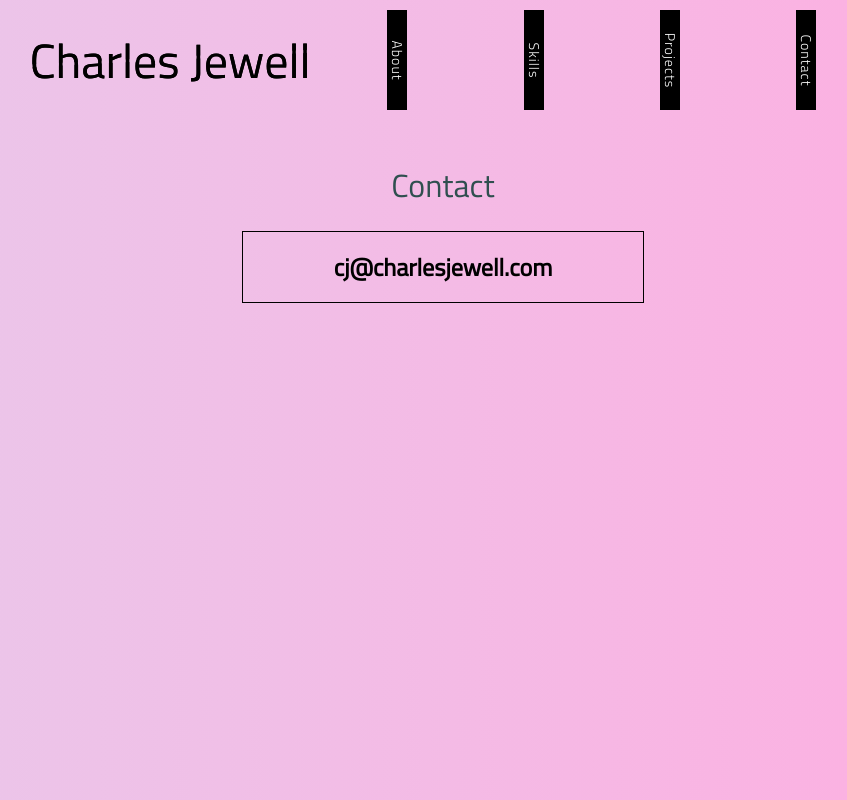
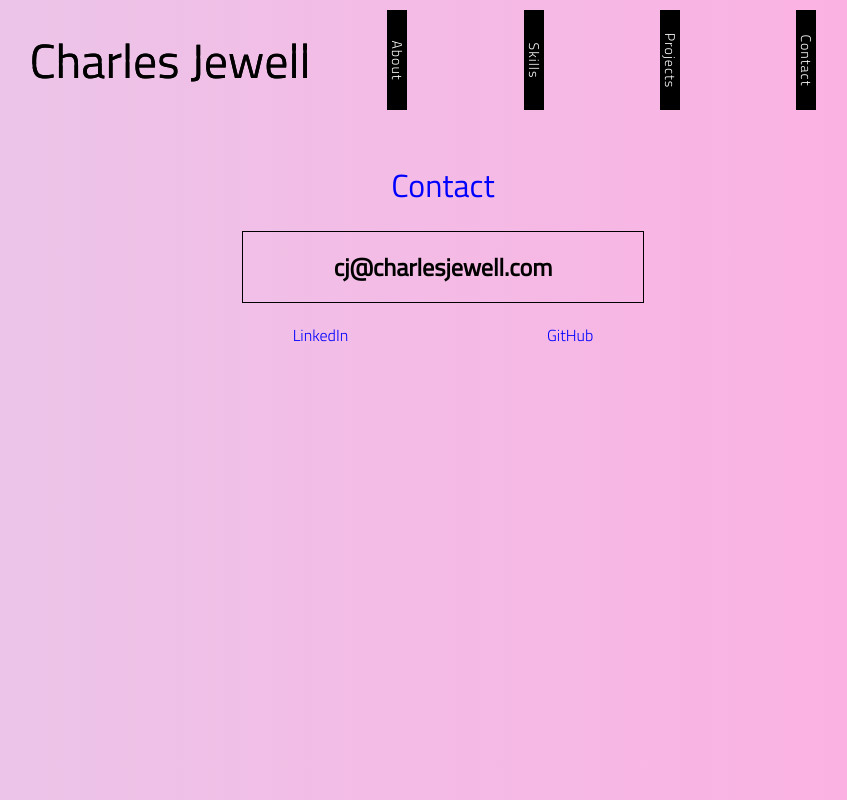
Before and after one commit to cjewell47/nuxt-play-around, a Nuxt app: page /Contact in a window 1280 px wide. Shown: the whole page, without its empty margins (197-1044 px from the left). Built offline with nearby package versions, Linux system fonts and the light colour scheme.

Commit message:
contact and home

```diff
--- a/pages/Contact.vue
+++ b/pages/Contact.vue
@@ -5,6 +5,15 @@
       <a href="mailto:cj@charlesjewell.com">
         <h2 id="email" data-el="cj@charlesjewell.com">cj@charlesjewell.com</h2>
       </a>
+    </div>
+    <div class="social-container">
+      <a
+        class="social-link"
+        target="_blank"
+        href="https://www.linkedin.com/in/jewellcharles/"
+      >LinkedIn</a>
+      <br>
+      <a class="social-link" target="_blank" href="https://github.com/cjewell47">GitHub</a>
     </div>
   </div>
 </template>
@@ -16,27 +25,28 @@ export default {
 </script>
 
 <style lang='scss' scoped>
-$gray: darkslategrey;
+@mixin mobile {
+  @media screen and (max-width: 767px) {
+    @content;
+  }
+}
+$blue: #0000ff;
 h1 {
-  color: $gray;
+  color: $blue;
   font-size: 2rem;
 }
 .page {
-  display: flex;
-  justify-content: center;
-  max-width: 1100px;
-  flex-direction: column;
-  align-items: center;
+  max-width: 700px;
+  margin: auto;
+  text-align: center;
 }
 
 .email-container {
   position: relative;
-  margin-bottom: 20px;
+  margin: 0 auto 20px;
   width: 400px;
   height: 70px;
-  display: flex;
   border: 1px solid #000;
-  justify-content: center;
   @media screen and (max-width: 450px) {
     width: 280px;
   }
@@ -92,4 +102,27 @@ h1 {
     }
   }
 }
+.social-container {
+  display: flex;
+  margin: 0 auto 20px;
+  width: 400px;
+  justify-content: space-around;
+  @media screen and (max-width: 450px) {
+    width: 280px;
+  }
+}
+.social-link {
+  color: $blue;
+  position: relative;
+  background-clip: text;
+  -webkit-background-clip: text;
+  -webkit-text-fill-color: transparent;
+  background-image: linear-gradient(to right, #fff, #fff 50%, $blue 50%);
+  background-size: 200% 100%;
+  background-position: 100%;
+  transition: all 0.3s cubic-bezier(0, 0, 0.23, 1);
+  &:hover {
+    background-position: 0%;
+  }
+}
 </style>
--- a/pages/index.vue
+++ b/pages/index.vue
@@ -1,6 +1,6 @@
 <template>
   <div class="page">
-    <h1>Home</h1>
+    <h1>Welcome...</h1>
   </div>
 </template>
 
@@ -15,5 +15,6 @@ export default {
 h1 {
   color: #0000ff;
   font-size: 2rem;
+  text-align: center;
 }
 </style>
```
